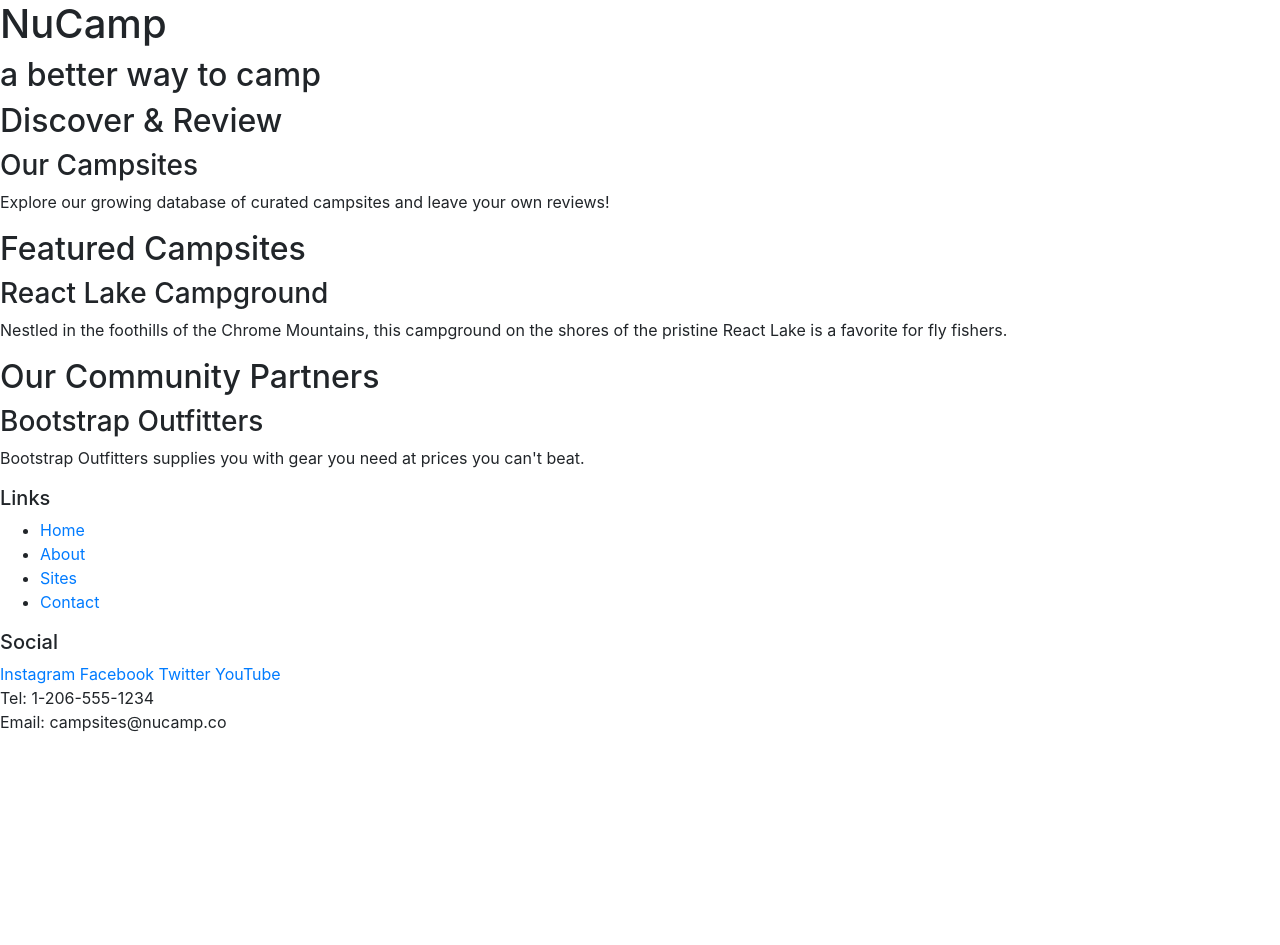
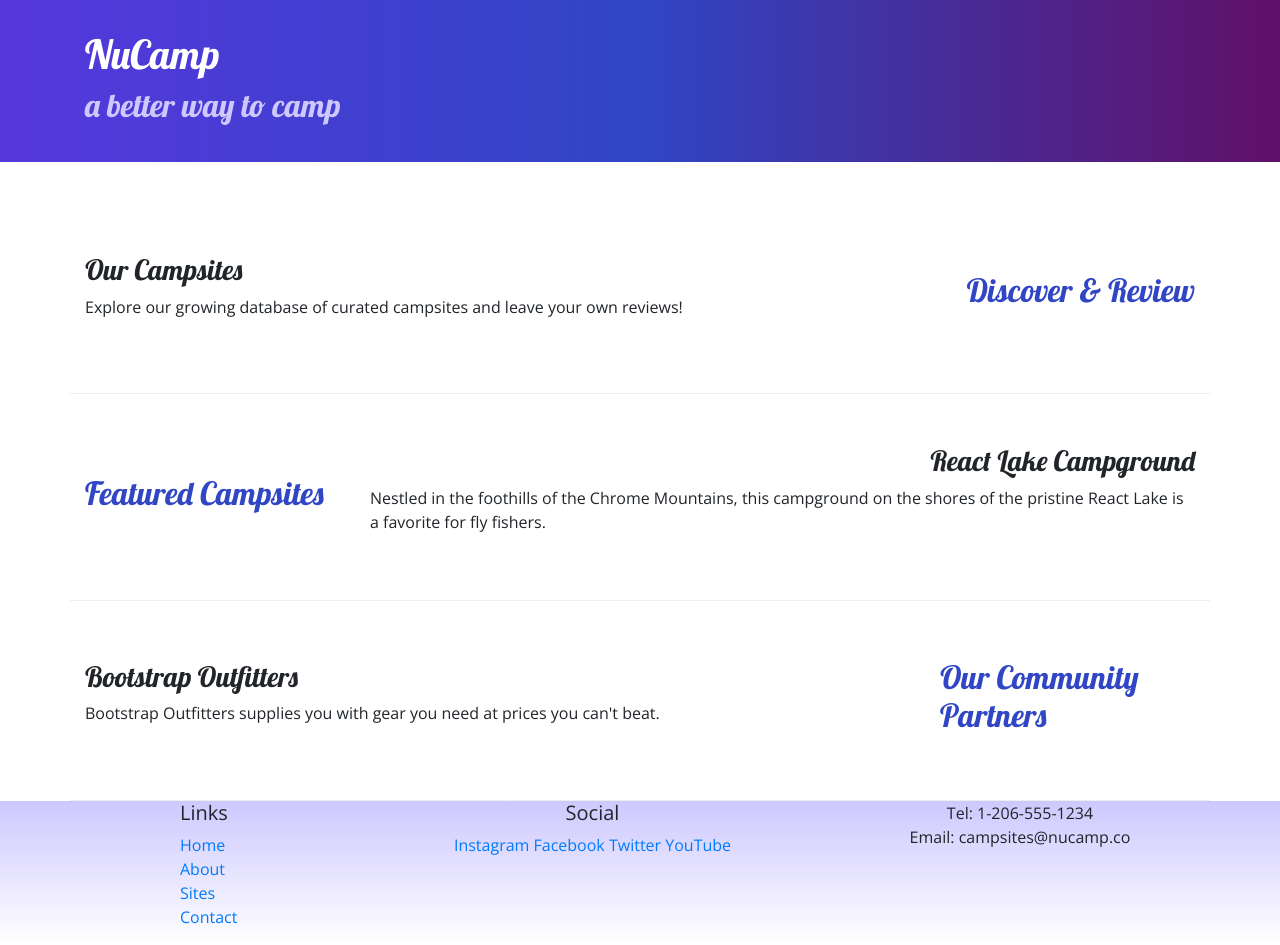
Before and after one commit to adriancarlson/nucampsite, a website: page index.html in a window 1280 px wide. Before the commit the page ends 800 px from the top, so only its background shows below. Drawn offline with nearby package versions, Linux system fonts and the light colour scheme.

Commit message:
Added Bootstrap and custom css

```diff
--- /dev/null
+++ b/css/styles.css
@@ -0,0 +1,32 @@
+body {
+    font-family: "open sans", sans-serif;
+}
+
+h1,h2,h3 {
+    font-family: "lobster", cursive;
+}
+
+h2 {
+    color:#3046c5;
+}
+
+header h2 {
+    color: #cec8fe;
+}
+
+footer {
+    background-image: linear-gradient(#cec8fe, white);
+    padding: 20px, 0 ;
+}
+
+.jumbotron{
+    padding: 30px;
+    background-image: linear-gradient(to right, #5637DD,#3046c5, #601068);
+    color: white;
+}
+
+.row-content {
+    padding: 50px 0;
+    border-bottom: 1px ridge;
+    min-height: 200px;
+}
--- a/index.html
+++ b/index.html
@@ -9,57 +9,82 @@
         <!-- Bootstrap CSS -->
         <link rel="stylesheet" href="node_modules/bootstrap/dist/css/bootstrap.min.css" />
 
+        <!-- Additional CSS must be placed after Bootstrap CSS -->
+        <link rel="stylesheet" href="https://fonts.googleapis.com/css?family=Lobster|Open+Sans" />
+        <link rel="stylesheet" href="css/styles.css" />
+
         <title>NuCamp: A Better Way To Camp</title>
     </head>
 
     <body>
 
-        <header>
-            <div>
+        <header class="jumbotron jumbotron-fluid">
+            <div class="container">
+                <div class="row">
+                    <div class="col">
                         <h1>NuCamp</h1>
                         <h2>a better way to camp</h2>
                     </div>
+                </div>
+            </div>
         </header>
-
-        <div>
-            <h2>Discover & Review</h2>
+        <div class="container">
+            <div class="row row-content align-items-center">
+                <div class="col-sm-4 order-sm-last col-md-3">
+                    <h2 class="text-sm-right">Discover & Review</h2>
+                </div>
+                <div class="col">
                     <h3>Our Campsites</h3>
                     <p>Explore our growing database of curated campsites and leave your own reviews!</p>
                 </div>
+            </div>
 
-        <div>
+            <div class="row row-content align-items-center">
+                <div class="col-sm-4 col-md-3">
                     <h2>Featured Campsites</h2>
-            <h3>React Lake Campground</h3>
-            <p>Nestled in the foothills of the Chrome Mountains, this campground on the shores of the pristine React
+                </div>
+                <div class="col">
+                    <h3 class="text-sm-right">React Lake Campground</h3>
+                    <p>Nestled in the foothills of the Chrome Mountains, this campground on the shores of the pristine
+                        React
                         Lake is a favorite for fly fishers.</p>
                 </div>
+            </div>
 
-        <div>
+            <div class="row row-content align-items-center">
+                <div class="col-sm-4 order-sm-last col-md-3">
                     <h2>Our Community Partners</h2>
+                </div>
+                <div class="col">
                     <h3>Bootstrap Outfitters</h3>
                     <p>Bootstrap Outfitters supplies you with gear you need at prices you can't beat.</p>
                 </div>
-
+            </div>
+        </div>
         <footer>
-            <div>
+            <div class="container">
+                <div class="row">
+                    <div class="col-4 col-sm-2 offset-1">
                         <h5>Links</h5>
-                <ul>
+                        <ul class="list-unstyled">
                             <li><a href="#">Home</a></li>
                             <li><a href="#">About</a></li>
                             <li><a href="#">Sites</a></li>
                             <li><a href="#">Contact</a></li>
                         </ul>
                     </div>
-            <div>
+                    <div class="col-6 col-sm-5 text-center">
                         <h5>Social</h5>
                         <a href="http://instagram.com/">Instagram</a>
                         <a href="http://facebook.com/">Facebook</a>
                         <a href="http://twitter.com/">Twitter</a>
                         <a href="http://youtube.com/">YouTube</a>
                     </div>
-            <div>
+                    <div class="col-sm-4 text-center">
                         Tel: 1-206-555-1234<br />
                         Email: campsites@nucamp.co
+                    </div>
+                </div>
             </div>
         </footer>
 
```
Lines whose indentation alone changed are shown as unchanged.
